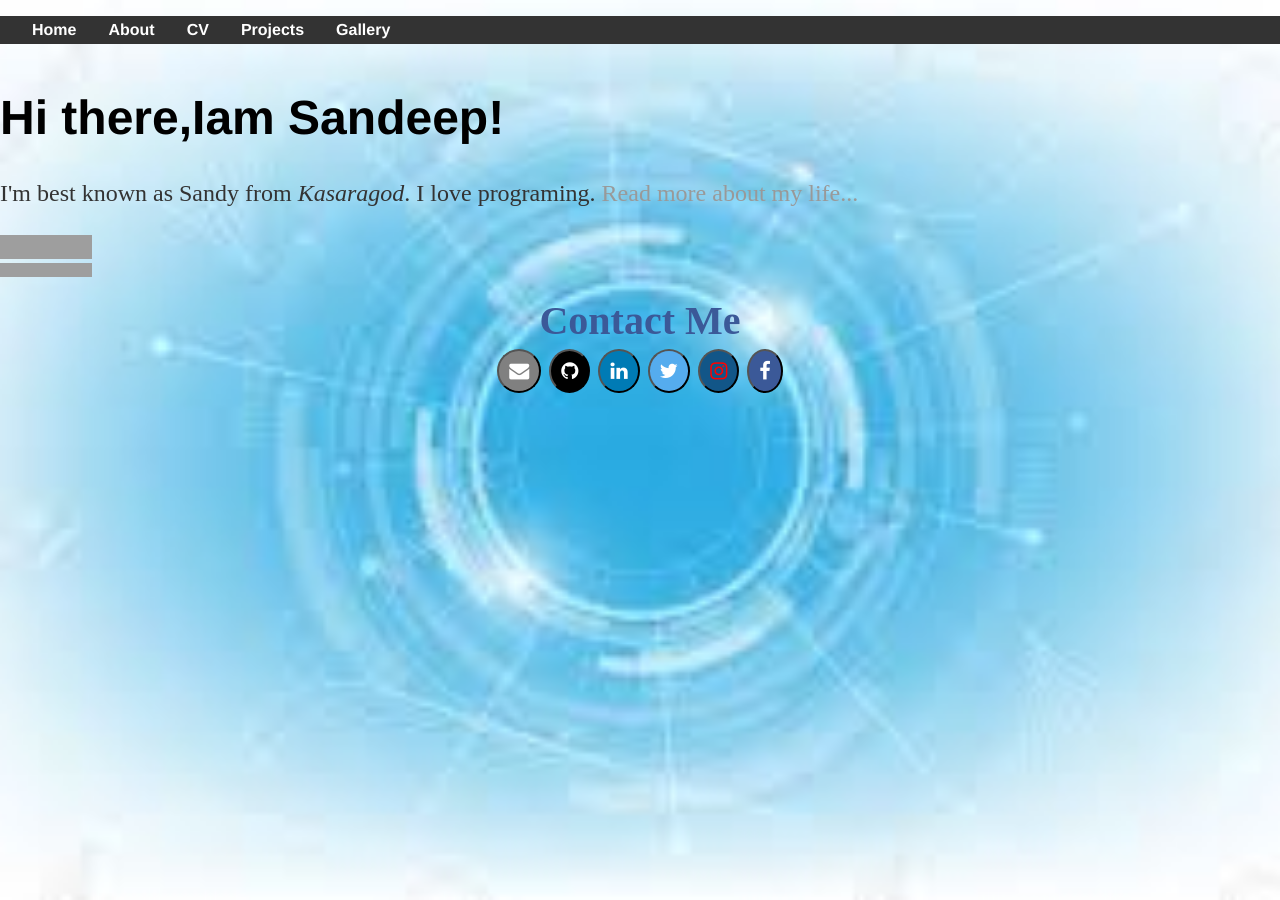
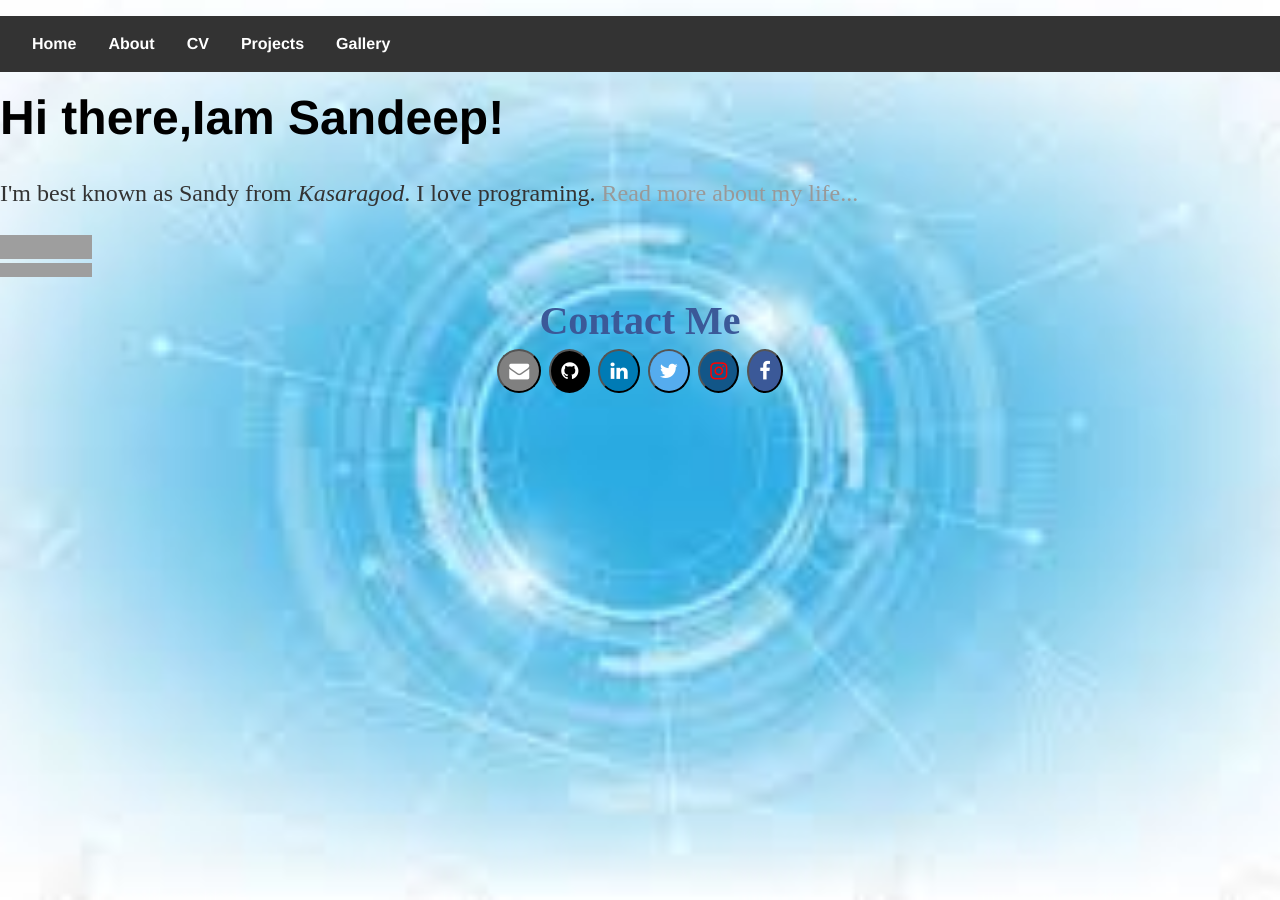
Before and after one commit to sandeepnayaks/sandeepnayaks.github.io, a Jekyll site: the page built from index.html, in a window 1280 px wide. Built offline with Jekyll 4.4.1, drawn with Linux system fonts in a browser that asks for light colours; grey boxes are pictures that could not be loaded.

Commit message:
Update main.css

```diff
--- a/css/main.css
+++ b/css/main.css
@@ -83,7 +83,7 @@ nav ul li a {
   display: block;
   color: white;
   text-align: center;
-  padding: 0 16px;
+  padding: 14px 16px;
   text-decoration: none;
 }
 .fa {
```
